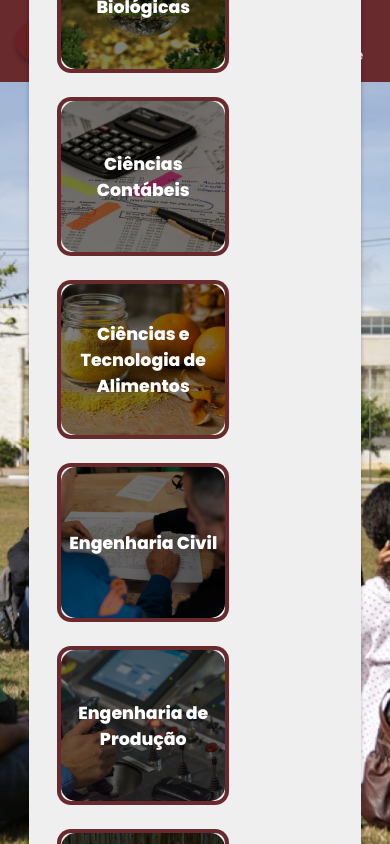
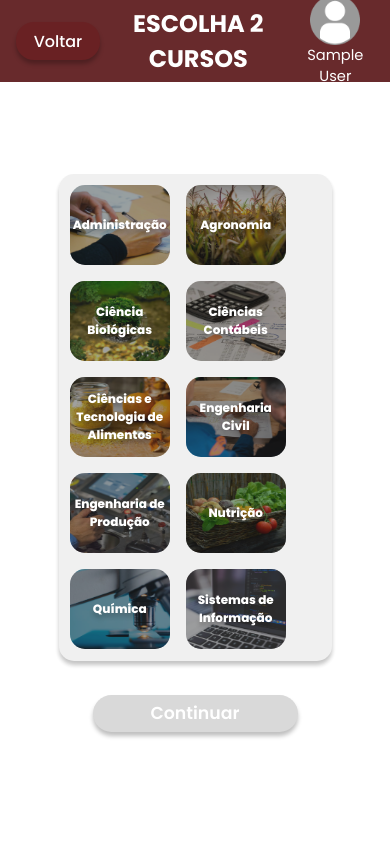
Before and after one commit to lucassouzafranco/ufv-system, a React (Create React App) app: page /cursos in a window 390 px wide. Shown: the top 844 px of the page. Built offline with nearby package versions, Linux system fonts and the light colour scheme; sample sign-in values are in the browser's storage.

Commit message:
Responsividade "Segunda Tela"

```diff
--- a/src/components/Courses/styleCourses.js
+++ b/src/components/Courses/styleCourses.js
@@ -12,10 +12,16 @@ export const Main = styled.main`
   align-items: center;
   justify-content: center;
   flex-direction: column;
+
+  @media (max-width: 414px) {
+    background: none;
+    height: 92vh;
+    flex-direction: column;
+  }
 `
 
 export const Box = styled.div`
-  width: 85%;
+  width: 88%;
   height: auto;
   background-color: #EFEFEF;
   border-radius: 15px;
@@ -24,6 +30,20 @@ export const Box = styled.div`
   align-items: center;
   flex-wrap: wrap;
   box-shadow: 0px 4px 4px rgba(0, 0, 0, 0.25);
+
+  @media (max-width: 414px) {
+    padding: 0.2em;
+    height: auto;
+    width: 70%;
+    opacity: 0.93;
+  }
+
+  @media (min-width: 768px) {
+    padding: 0.2em;
+    height: auto;
+    width: 88%;
+    opacity: 0.93;
+  }
 `
 
 export const Button = styled.button`
@@ -45,14 +65,17 @@ export const Button = styled.button`
   }
 `
 
-
 export const Fundo = styled.div`
-  background-color: rgba(0, 0, 0, 0.5);
+  background-color: rgba(0, 0, 0, 0.4);
   border-radius: 15px;
   width: inherit;
   height: inherit;
   position: absolute;
   z-index: 2;
+
+  @media (max-width: 414px) {
+
+  }
 `
 
 export const Card = styled.div`
@@ -69,6 +92,20 @@ export const Card = styled.div`
   border-radius: 10px;
   transition: 0.2s;
   box-shadow: 0 0 0 4px #682A2C;
+
+  @media (max-width: 414px) {
+    height: 80px;
+    width: 100px;
+    border: 52px solid ${props => props.active ? '#682A2C' : 'none'};
+    margin: 0.5em;
+    box-shadow: 0 0 0 0px #682A2C;
+  }
+
+  @media (min-width: 768px) {
+    height: 80px;
+    width: 100px;
+    border: 50px solid ${props => props.active ? '#682A2C' : 'none'};
+  }
 `
 
 export const Img = styled.img`
@@ -77,6 +114,10 @@ export const Img = styled.img`
   border-radius: 15px;
   z-index: 1;
   position: absolute;
+
+  @media (max-width: 414px) {
+
+  }
 `
 
 export const Title = styled.h1`
@@ -84,5 +125,14 @@ export const Title = styled.h1`
   font-weight: 800;
   font-size: 13pt;
   z-index: 2;
+  text-shadow: 0px 4px 4px rgba(0, 0, 0, 0.25);
+
+  @media (max-width: 414px) {
+    font-size: 9pt;
+  }
+
+  @media (min-width: 768px) {
+    font-size: 9pt;
+  }
 
 `
--- a/src/components/Footer/styleFooter.js
+++ b/src/components/Footer/styleFooter.js
@@ -4,7 +4,13 @@ export const Layout = styled.img ` {
   width: 80px;
   height: 45px;
   position: absolute;
-  bottom: 1%;
+  right: 3px;
+  bottom: 8px;
+
+  @media (max-width: 375px) {
+    width: 40px;
+    height: 25px
+  }
 }
 
 `
--- a/src/components/Register/styleRegister.js
+++ b/src/components/Register/styleRegister.js
@@ -54,6 +54,12 @@ export const Logo = styled.img`
     width: 100px;
     margin-top: 2%;
   }
+
+  @media(max-width: 375px) {
+    width: 50px;
+    height: 60px;
+    margin-top: 2%;
+  }
 `
 
 export const Main = styled.main`
```
